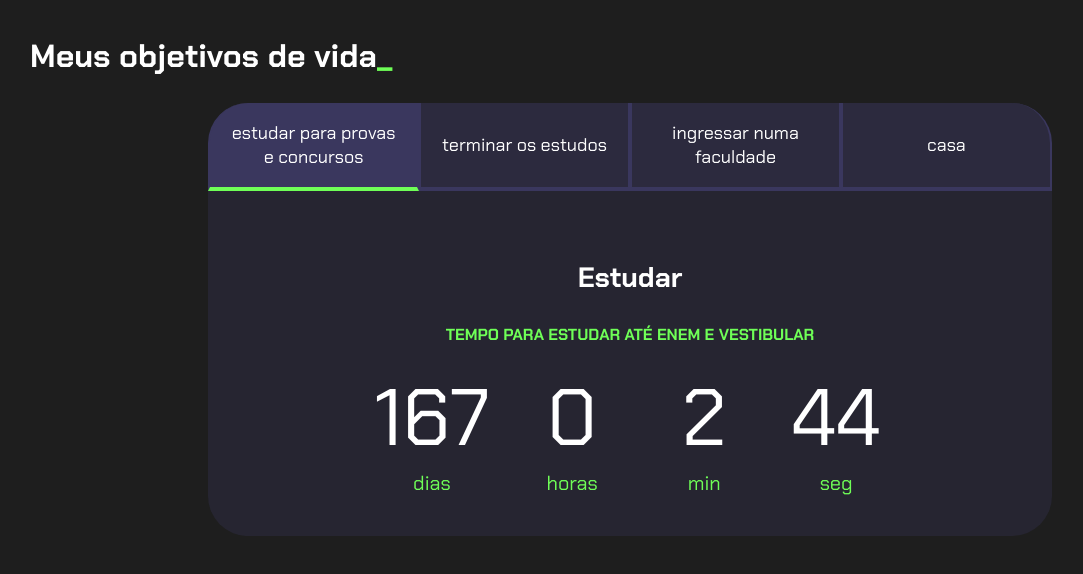
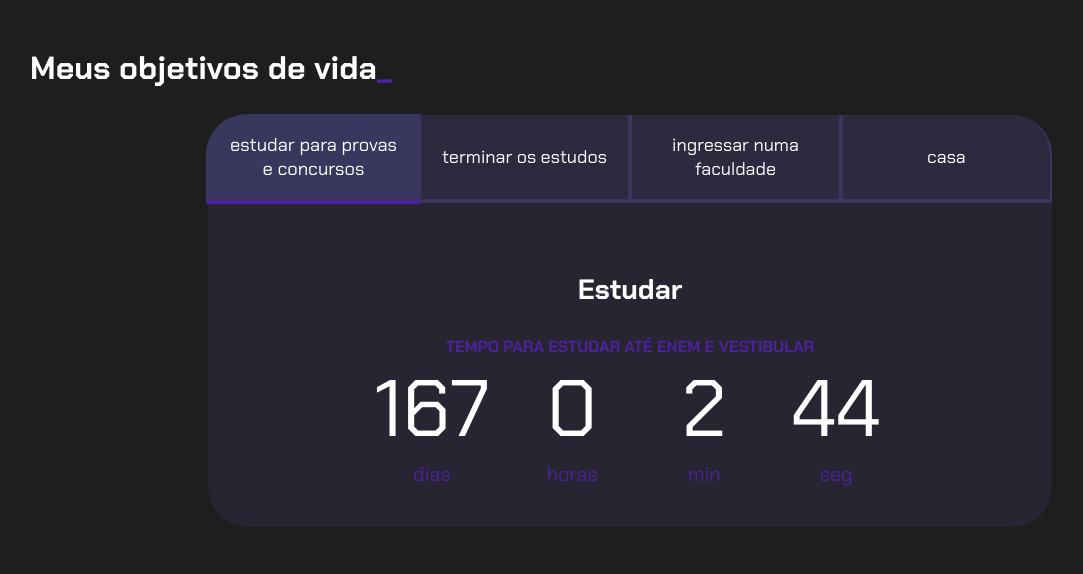
Before and after one commit to GabrielSumb/Casa-, a plain HTML site: page index.html in a window 1280 px wide. Shown: the whole page, without its empty margins (10-1093 px from the left). Drawn offline with Linux system fonts and the light colour scheme.

Commit message:
Update style.css

```diff
--- a/style.css
+++ b/style.css
@@ -2,17 +2,22 @@
 
 :root {
     --cor-de-fundo: #1E1E1E;
-    --verde: #6FFF57;
+    --roxo: #4D229C;  /* Changed from --verde to --roxo */
     --branco: #FFFFFF;
     --botao-ativo: #3A375E;
     --botao-inativo: rgba(58, 55, 94, 0.5);
     --texto-fundo: rgba(58, 55, 94, 0.3);
+    --borda-ativa: 4px solid var(--roxo);  /* Updated to use --roxo */
 }
 
 body {
     background-color: var(--cor-de-fundo);
     color: var(--branco);
     font-family: 'Chakra Petch', sans-serif;
+    margin: 0;
+    padding: 20px;
+    min-height: 100vh;
+    box-sizing: border-box;
 }
 
 
@@ -33,7 +38,8 @@ body {
 }
 
 .titulo-principal span {
-    color: var(--verde);
+   color: var(--roxo);  /* Updated to use --roxo */
+    animation: pisca 1s infinite alternate;
 }
 
 
@@ -63,7 +69,8 @@ body {
 
 .botao.ativo {
     background-color: var(--botao-ativo);
-    border-bottom: 4px solid var(--verde);
+    border-bottom: var(--borda-ativa);  /* Now uses the purple border */
+    transform: scale(1.02);
 }
 
 .abas-textos {
@@ -87,9 +94,12 @@ body {
 
 .aba-conteudo-titulo-secundario {
     text-align: center;
-    color: var(--verde);
+    color: var(--roxo);  /* Updated to use --roxo */
     text-transform: uppercase;
+    font-size: clamp(14px, 2vw, 16px);
+    margin: 0;
 }
+
 
 .contador {
     display: flex;
@@ -110,10 +120,10 @@ body {
 }
 
 .contador-digito-texto {
-    color: var(--verde);
-    font-size: 20px;
+    color: var(--roxo);  /* Updated to use --roxo */
+    font-size: clamp(16px, 2vw, 20px);
     margin: 0;
-
+    font-weight: 400;
 }
 
 @media screen and (min-width: 768px) {
```
